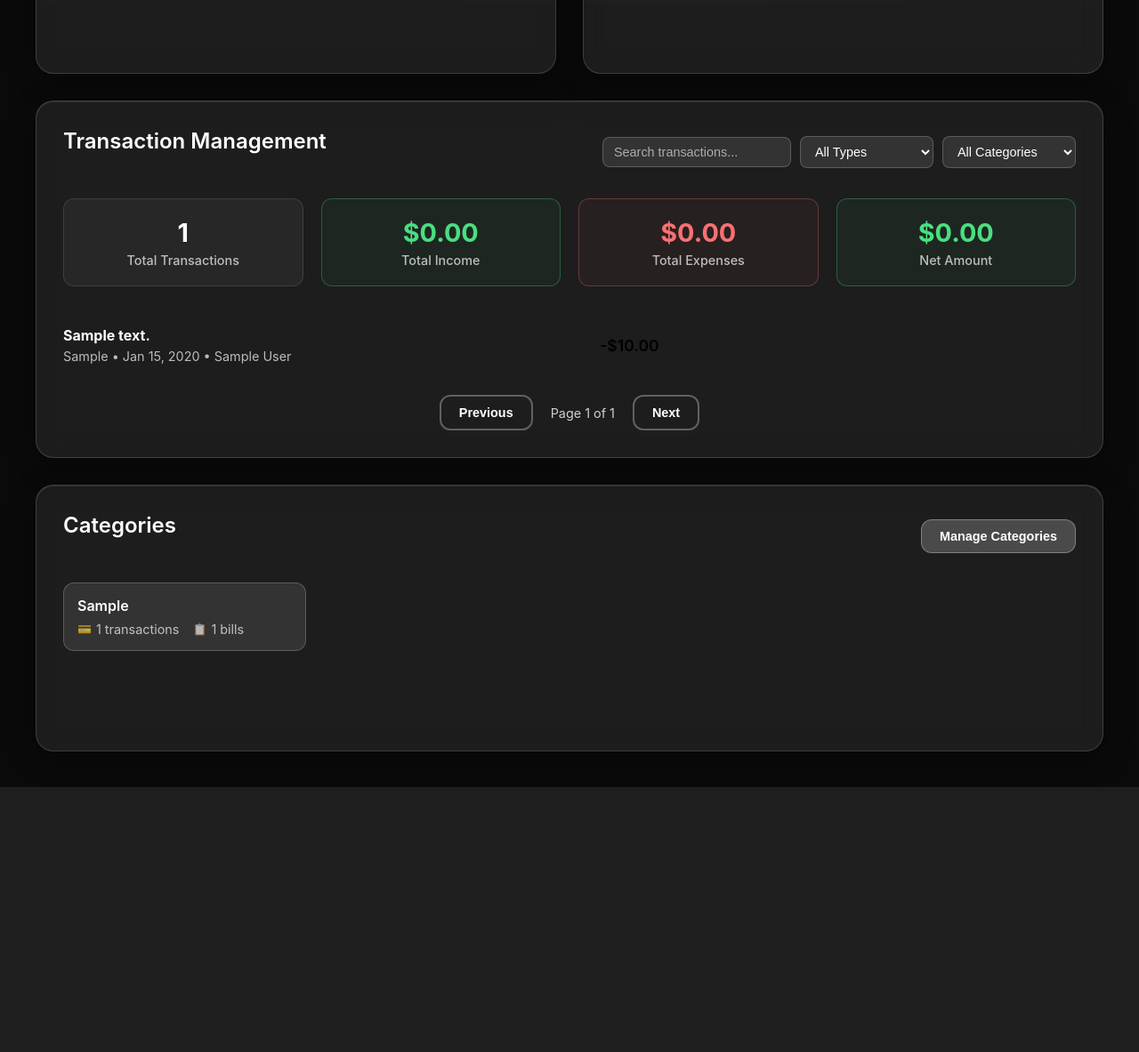
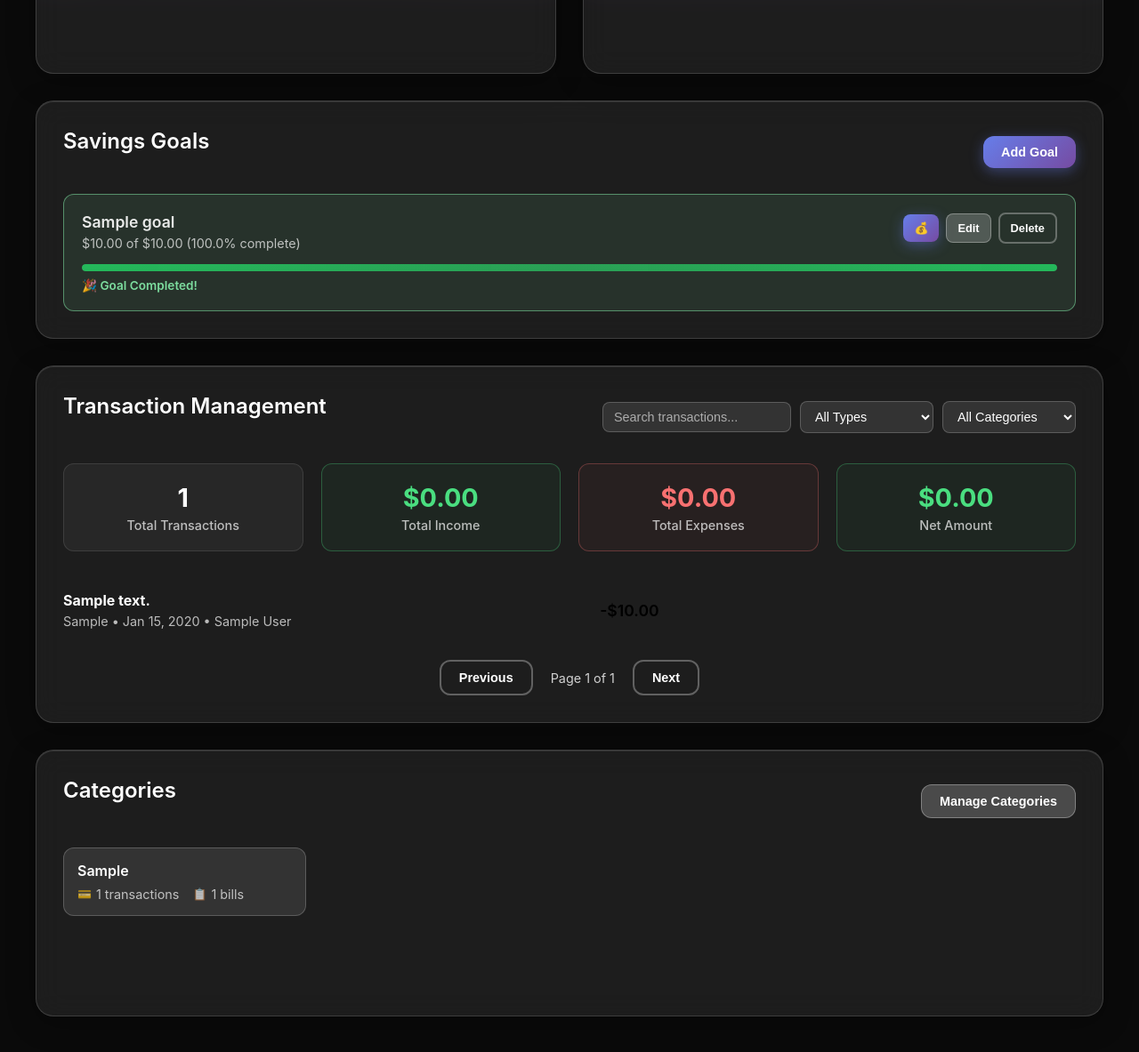
Before and after one commit to Kassicus/glass-budget, a Flask app: page / in a window 1280 px wide. Shown: the part 817-2000 px from the top of the page at 89% size. Before the commit the page ends 1702 px from the top, so only its background shows below. Run offline with Flask 3, Linux system fonts and the light colour scheme; a user stored in the database is signed in; tables that the repository leaves empty hold one stand-in row (values such as "Sample post").

Commit message:
Add comprehensive savings goals feature
Features implemented:
- New SavingsGoal model with progress tracking
- Full CRUD API endpoints for savings goals management
- Add/withdraw funds functionality with validation
- Beautiful progress bars matching credit account styling
- Responsive UI with hover effects and completion states
- Modal forms for creating and managing goals
- Real-time progress updates and visual feedback

Technical details:
- Backend: Flask SQLAlchemy model with calculated properties
- Frontend: JavaScript integration with existing dashboard
- Styling: CSS animations and glass card design consistency
- Database: Automatic table creation for new model

🤖 Generated with [Claude Code](https://claude.ai/code)

Co-Authored-By: Claude <noreply@anthropic.com>

```diff
--- a/app.py
+++ b/app.py
@@ -13,7 +13,7 @@ app.config['SECRET_KEY'] = os.environ.get('SECRET_KEY', 'dev-secret-key-change-i
 app.config['SQLALCHEMY_DATABASE_URI'] = os.environ.get('DATABASE_URL', 'sqlite:///budget.db')
 app.config['SQLALCHEMY_TRACK_MODIFICATIONS'] = False
 
-from models import db, User, Account, Transaction, Bill
+from models import db, User, Account, Transaction, Bill, SavingsGoal
 
 db.init_app(app)
 
@@ -569,7 +569,108 @@ def bills_by_category(category_name):
 
     return jsonify(bills_data)
 
+# API Endpoints for Savings Goals
+@app.route('/api/savings-goals', methods=['GET', 'POST'])
+@login_required
+def savings_goals():
+    if request.method == 'GET':
+        user_goals = SavingsGoal.query.filter_by(user_id=current_user.id, is_active=True).all()
+        return jsonify([{
+            'id': goal.id,
+            'name': goal.name,
+            'current_amount': goal.current_amount,
+            'target_amount': goal.target_amount,
+            'percentage_complete': goal.percentage_complete,
+            'remaining_amount': goal.remaining_amount,
+            'is_active': goal.is_active,
+            'created_at': goal.created_at.isoformat()
+        } for goal in user_goals])
+
+    if request.method == 'POST':
+        data = request.get_json()
+        goal = SavingsGoal(
+            name=data['name'],
+            target_amount=float(data['target_amount']),
+            current_amount=float(data.get('current_amount', 0)),
+            user_id=current_user.id
+        )
+        db.session.add(goal)
+        db.session.commit()
+        return jsonify({'success': True, 'id': goal.id})
+
+@app.route('/api/savings-goals/<int:goal_id>', methods=['PUT', 'DELETE'])
+@login_required
+def savings_goal_detail(goal_id):
+    goal = SavingsGoal.query.filter_by(id=goal_id, user_id=current_user.id).first()
+    if not goal:
+        return jsonify({'success': False, 'message': 'Savings goal not found'}), 404
+
+    if request.method == 'PUT':
+        data = request.get_json()
+        goal.name = data.get('name', goal.name)
+        goal.target_amount = float(data.get('target_amount', goal.target_amount))
+        goal.current_amount = float(data.get('current_amount', goal.current_amount))
+        goal.is_active = data.get('is_active', goal.is_active)
+        db.session.commit()
+        return jsonify({'success': True})
+
+    if request.method == 'DELETE':
+        db.session.delete(goal)
+        db.session.commit()
+        return jsonify({'success': True})
+
+@app.route('/api/savings-goals/<int:goal_id>/add-funds', methods=['POST'])
+@login_required
+def add_funds_to_goal(goal_id):
+    goal = SavingsGoal.query.filter_by(id=goal_id, user_id=current_user.id).first()
+    if not goal:
+        return jsonify({'success': False, 'message': 'Savings goal not found'}), 404
+
+    data = request.get_json()
+    amount_to_add = float(data['amount'])
+
+    if amount_to_add <= 0:
+        return jsonify({'success': False, 'message': 'Amount must be positive'}), 400
+
+    goal.current_amount += amount_to_add
+    db.session.commit()
+
+    return jsonify({
+        'success': True,
+        'new_amount': goal.current_amount,
+        'percentage_complete': goal.percentage_complete,
+        'remaining_amount': goal.remaining_amount,
+        'message': f'Added {amount_to_add} to {goal.name}!'
+    })
+
+@app.route('/api/savings-goals/<int:goal_id>/withdraw-funds', methods=['POST'])
+@login_required
+def withdraw_funds_from_goal(goal_id):
+    goal = SavingsGoal.query.filter_by(id=goal_id, user_id=current_user.id).first()
+    if not goal:
+        return jsonify({'success': False, 'message': 'Savings goal not found'}), 404
+
+    data = request.get_json()
+    amount_to_withdraw = float(data['amount'])
+
+    if amount_to_withdraw <= 0:
+        return jsonify({'success': False, 'message': 'Amount must be positive'}), 400
+
+    if amount_to_withdraw > goal.current_amount:
+        return jsonify({'success': False, 'message': 'Cannot withdraw more than current amount'}), 400
+
+    goal.current_amount -= amount_to_withdraw
+    db.session.commit()
+
+    return jsonify({
+        'success': True,
+        'new_amount': goal.current_amount,
+        'percentage_complete': goal.percentage_complete,
+        'remaining_amount': goal.remaining_amount,
+        'message': f'Withdrew {amount_to_withdraw} from {goal.name}!'
+    })
+
 if __name__ == '__main__':
     with app.app_context():
         db.create_all()
-    app.run(debug=True)
+    app.run(debug=True, port=5001)
--- a/static/css/style.css
+++ b/static/css/style.css
@@ -743,6 +743,128 @@ body {
     border-radius: 8px;
 }
 
+/* Savings Goals Styling */
+.savings-goals-section {
+    grid-column: 1 / -1;
+}
+
+.savings-goals-header {
+    display: flex;
+    justify-content: space-between;
+    align-items: center;
+    margin-bottom: 20px;
+}
+
+.savings-goals-list {
+    display: flex;
+    flex-direction: column;
+    gap: 15px;
+}
+
+.savings-goal-item {
+    background: rgba(255, 255, 255, 0.05);
+    border-radius: 12px;
+    padding: 20px;
+    border: 1px solid rgba(255, 255, 255, 0.1);
+    transition: all 0.3s ease;
+}
+
+.savings-goal-item:hover {
+    background: rgba(255, 255, 255, 0.08);
+    border-color: rgba(134, 239, 172, 0.3);
+    transform: translateY(-2px);
+}
+
+.savings-goal-item.completed {
+    border-color: rgba(134, 239, 172, 0.5);
+    background: rgba(134, 239, 172, 0.1);
+}
+
+.goal-header {
+    display: flex;
+    justify-content: space-between;
+    align-items: flex-start;
+    margin-bottom: 15px;
+}
+
+.goal-info {
+    flex: 1;
+}
+
+.goal-name {
+    font-size: 1.1rem;
+    font-weight: 600;
+    color: rgba(255, 255, 255, 0.9);
+    margin-bottom: 5px;
+}
+
+.goal-progress-text {
+    font-size: 0.9rem;
+    color: rgba(255, 255, 255, 0.7);
+}
+
+.goal-actions {
+    display: flex;
+    gap: 8px;
+    align-items: center;
+}
+
+.goal-progress {
+    display: flex;
+    flex-direction: column;
+    gap: 8px;
+}
+
+.progress-bar {
+    width: 100%;
+    height: 8px;
+    background: rgba(255, 255, 255, 0.1);
+    border-radius: 4px;
+    overflow: hidden;
+}
+
+.progress-fill {
+    height: 100%;
+    background: linear-gradient(90deg,
+        rgba(134, 239, 172, 0.9) 0%,
+        rgba(134, 239, 172, 0.7) 50%,
+        rgba(134, 239, 172, 0.9) 100%);
+    border-radius: 4px;
+    transition: width 0.5s ease;
+}
+
+.savings-goal-item.completed .progress-fill {
+    background: linear-gradient(90deg,
+        rgba(34, 197, 94, 0.9) 0%,
+        rgba(34, 197, 94, 0.7) 50%,
+        rgba(34, 197, 94, 0.9) 100%);
+}
+
+.goal-remaining {
+    display: flex;
+    justify-content: space-between;
+    align-items: center;
+    font-size: 0.85rem;
+    color: rgba(255, 255, 255, 0.6);
+}
+
+.goal-complete {
+    color: rgba(134, 239, 172, 0.9);
+    font-weight: 600;
+}
+
+@media (max-width: 768px) {
+    .goal-header {
+        flex-direction: column;
+        gap: 10px;
+        align-items: flex-start;
+    }
+
+    .goal-actions {
+        align-self: flex-end;
+    }
+}
+
 /* Transactions List */
 .transactions-list {
     max-height: 400px;
--- a/static/js/dashboard.js
+++ b/static/js/dashboard.js
@@ -3,6 +3,7 @@ let accounts = [];
 let transactions = [];
 let bills = [];
 let categories = [];
+let savingsGoals = [];
 let filteredTransactions = [];
 let filteredBills = [];
 
@@ -19,6 +20,7 @@ const accountsList = document.getElementById('accountsList');
 const transactionsList = document.getElementById('transactionsList');
 const billsList = document.getElementById('billsList');
 const categoriesList = document.getElementById('categoriesList');
+const savingsGoalsList = document.getElementById('savingsGoalsList');
 const allTransactionsList = document.getElementById('allTransactionsList');
 
 // Initialize dashboard
@@ -34,7 +36,8 @@ async function loadDashboardData() {
             loadAccounts(),
             loadTransactions(),
             loadBills(),
-            loadCategories()
+            loadCategories(),
+            loadSavingsGoals()
         ]);
     } catch (error) {
         showMessage('Failed to load dashboard data', 'error');
@@ -74,6 +77,16 @@ async function loadBills() {
         renderBills();
     } catch (error) {
         showMessage('Failed to load bills', 'error');
+    }
+}
+
+// Load savings goals
+async function loadSavingsGoals() {
+    try {
+        savingsGoals = await apiRequest('/api/savings-goals');
+        renderSavingsGoals();
+    } catch (error) {
+        showMessage('Failed to load savings goals', 'error');
     }
 }
 
@@ -212,6 +225,49 @@ function renderBills() {
     }).join('');
 }
 
+// Render savings goals
+function renderSavingsGoals() {
+    if (!savingsGoals.length) {
+        savingsGoalsList.innerHTML = '<p style="color: rgba(255,255,255,0.7); text-align: center;">No savings goals found. Create your first goal!</p>';
+        return;
+    }
+
+    savingsGoalsList.innerHTML = savingsGoals.map(goal => {
+        const percentage = goal.percentage_complete;
+        const isComplete = percentage >= 100;
+
+        return `
+            <div class="savings-goal-item ${isComplete ? 'completed' : ''}">
+                <div class="goal-header">
+                    <div class="goal-info">
+                        <div class="goal-name">${goal.name}</div>
+                        <div class="goal-progress-text">
+                            ${formatCurrency(goal.current_amount)} of ${formatCurrency(goal.target_amount)}
+                            (${percentage.toFixed(1)}% complete)
+                        </div>
+                    </div>
+                    <div class="goal-actions">
+                        <button class="btn btn-small btn-primary btn-icon" onclick="manageFunds(${goal.id})">💰</button>
+                        <button class="btn btn-small btn-secondary btn-icon" onclick="editSavingsGoal(${goal.id})">Edit</button>
+                        <button class="btn btn-small btn-outline btn-icon" onclick="deleteSavingsGoal(${goal.id})">Delete</button>
+                    </div>
+                </div>
+                <div class="goal-progress">
+                    <div class="progress-bar">
+                        <div class="progress-fill" style="width: ${Math.min(percentage, 100)}%"></div>
+                    </div>
+                    <div class="goal-remaining">
+                        ${isComplete ?
+                            '<span class="goal-complete">🎉 Goal Completed!</span>' :
+                            `${formatCurrency(goal.remaining_amount)} remaining`
+                        }
+                    </div>
+                </div>
+            </div>
+        `;
+    }).join('');
+}
+
 // Update account selectors in modals
 function updateAccountSelectors() {
     const selectors = ['transactionAccount', 'billAccount'];
@@ -245,6 +301,11 @@ function setupEventListeners() {
 
     // Reset bills button
     document.getElementById('resetBillsBtn')?.addEventListener('click', resetAllBills);
+
+    // Add savings goal button
+    document.getElementById('addSavingsGoalBtn')?.addEventListener('click', () => {
+        openModal('savingsGoalModal');
+    });
 
     // Category management button
     document.getElementById('manageCategoriesBtn')?.addEventListener('click', showCategoryManagement);
@@ -307,6 +368,12 @@ function setupEventListeners() {
 
     // Bill form
     document.getElementById('billForm')?.addEventListener('submit', handleBillSubmit);
+
+    // Savings goal form
+    document.getElementById('savingsGoalForm')?.addEventListener('submit', handleSavingsGoalSubmit);
+
+    // Goal funds form
+    document.getElementById('goalFundsForm')?.addEventListener('submit', handleGoalFundsSubmit);
 }
 
 // Handle account form submission
@@ -396,6 +463,58 @@ async function handleBillSubmit(e) {
         await Promise.all([loadBills(), loadCategories()]);
     } catch (error) {
         showMessage('Failed to add bill', 'error');
+    }
+}
+
+// Handle savings goal form submission
+async function handleSavingsGoalSubmit(e) {
+    e.preventDefault();
+
+    const formData = new FormData(e.target);
+    const goalData = {
+        name: formData.get('name'),
+        target_amount: formData.get('target_amount'),
+        current_amount: formData.get('current_amount') || 0
+    };
+
+    try {
+        await apiRequest('/api/savings-goals', {
+            method: 'POST',
+            body: JSON.stringify(goalData)
+        });
+
+        showMessage('Savings goal created successfully!');
+        closeModal('savingsGoalModal');
+        await loadSavingsGoals();
+    } catch (error) {
+        showMessage('Failed to create savings goal', 'error');
+    }
+}
+
+// Handle goal funds form submission
+async function handleGoalFundsSubmit(e) {
+    e.preventDefault();
+
+    const formData = new FormData(e.target);
+    const action = formData.get('action');
+    const amount = formData.get('amount');
+    const goalId = e.target.dataset.goalId;
+
+    try {
+        const endpoint = action === 'add' ?
+            `/api/savings-goals/${goalId}/add-funds` :
+            `/api/savings-goals/${goalId}/withdraw-funds`;
+
+        const result = await apiRequest(endpoint, {
+            method: 'POST',
+            body: JSON.stringify({ amount: parseFloat(amount) })
+        });
+
+        showMessage(result.message);
+        closeModal('goalFundsModal');
+        await loadSavingsGoals();
+    } catch (error) {
+        showMessage('Failed to update funds', 'error');
     }
 }
 
@@ -995,3 +1114,79 @@ function hideCreditFields() {
     document.getElementById('creditLimit').value = '';
     document.getElementById('currentBalance').value = '0';
 }
+
+// Edit savings goal
+async function editSavingsGoal(goalId) {
+    const goal = savingsGoals.find(g => g.id === goalId);
+    if (!goal) return;
+
+    // Populate form
+    document.getElementById('goalName').value = goal.name;
+    document.getElementById('targetAmount').value = goal.target_amount;
+    document.getElementById('currentAmount').value = goal.current_amount;
+    document.getElementById('savingsGoalModalTitle').textContent = 'Edit Savings Goal';
+
+    // Update form handler
+    const form = document.getElementById('savingsGoalForm');
+    form.onsubmit = async (e) => {
+        e.preventDefault();
+
+        const formData = new FormData(e.target);
+        const goalData = {
+            name: formData.get('name'),
+            target_amount: formData.get('target_amount'),
+            current_amount: formData.get('current_amount')
+        };
+
+        try {
+            await apiRequest(`/api/savings-goals/${goalId}`, {
+                method: 'PUT',
+                body: JSON.stringify(goalData)
+            });
+
+            showMessage('Savings goal updated successfully!');
+            closeModal('savingsGoalModal');
+            await loadSavingsGoals();
+        } catch (error) {
+            showMessage('Failed to update savings goal', 'error');
+        }
+
+        // Restore original handler
+        form.onsubmit = handleSavingsGoalSubmit;
+        document.getElementById('savingsGoalModalTitle').textContent = 'Add Savings Goal';
+        form.reset();
+    };
+
+    openModal('savingsGoalModal');
+}
+
+// Delete savings goal
+async function deleteSavingsGoal(goalId) {
+    if (!confirm('Are you sure you want to delete this savings goal?')) {
+        return;
+    }
+
+    try {
+        await apiRequest(`/api/savings-goals/${goalId}`, {
+            method: 'DELETE'
+        });
+
+        showMessage('Savings goal deleted successfully!');
+        await loadSavingsGoals();
+    } catch (error) {
+        showMessage('Failed to delete savings goal', 'error');
+    }
+}
+
+// Manage funds for a savings goal
+function manageFunds(goalId) {
+    const goal = savingsGoals.find(g => g.id === goalId);
+    if (!goal) return;
+
+    document.getElementById('goalFundsModalTitle').textContent = `Manage Funds - ${goal.name}`;
+    document.getElementById('goalFundsForm').dataset.goalId = goalId;
+    document.getElementById('fundsAmount').value = '';
+    document.getElementById('fundsAction').value = 'add';
+
+    openModal('goalFundsModal');
+}
--- a/templates/dashboard.html
+++ b/templates/dashboard.html
@@ -55,6 +55,18 @@
                 </div>
                 <div id="billsList" class="bills-list">
                     <!-- Bills will be loaded here -->
+                </div>
+            </div>
+        </section>
+
+        <section class="savings-goals-section">
+            <div class="glass-card">
+                <div class="savings-goals-header">
+                    <h2>Savings Goals</h2>
+                    <button id="addSavingsGoalBtn" class="btn btn-small btn-primary">Add Goal</button>
+                </div>
+                <div id="savingsGoalsList" class="savings-goals-list">
+                    <!-- Savings goals will be loaded here -->
                 </div>
             </div>
         </section>
@@ -291,6 +303,59 @@
     </div>
 </div>
 
+<div id="savingsGoalModal" class="modal">
+    <div class="modal-content glass-card">
+        <div class="modal-header">
+            <h3 id="savingsGoalModalTitle">Add Savings Goal</h3>
+            <button class="modal-close">&times;</button>
+        </div>
+        <form id="savingsGoalForm">
+            <div class="form-group">
+                <label for="goalName">Goal Name</label>
+                <input type="text" id="goalName" name="name" required placeholder="e.g., Vacation Fund, New Computer">
+            </div>
+            <div class="form-group">
+                <label for="targetAmount">Target Amount</label>
+                <input type="number" id="targetAmount" name="target_amount" step="0.01" required>
+            </div>
+            <div class="form-group">
+                <label for="currentAmount">Current Amount (optional)</label>
+                <input type="number" id="currentAmount" name="current_amount" step="0.01" value="0">
+            </div>
+            <div class="modal-actions">
+                <button type="button" class="btn btn-outline modal-cancel">Cancel</button>
+                <button type="submit" class="btn btn-primary">Save Goal</button>
+            </div>
+        </form>
+    </div>
+</div>
+
+<div id="goalFundsModal" class="modal">
+    <div class="modal-content glass-card">
+        <div class="modal-header">
+            <h3 id="goalFundsModalTitle">Manage Funds</h3>
+            <button class="modal-close">&times;</button>
+        </div>
+        <form id="goalFundsForm">
+            <div class="form-group">
+                <label for="fundsAmount">Amount</label>
+                <input type="number" id="fundsAmount" name="amount" step="0.01" required>
+            </div>
+            <div class="form-group">
+                <label for="fundsAction">Action</label>
+                <select id="fundsAction" name="action" required>
+                    <option value="add">Add Funds</option>
+                    <option value="withdraw">Withdraw Funds</option>
+                </select>
+            </div>
+            <div class="modal-actions">
+                <button type="button" class="btn btn-outline modal-cancel">Cancel</button>
+                <button type="submit" class="btn btn-primary">Update Funds</button>
+            </div>
+        </form>
+    </div>
+</div>
+
 <div id="message" class="message hidden"></div>
 {% endblock %}
 
```
Also changed, not shown: models.py (+20 -0 lines).
